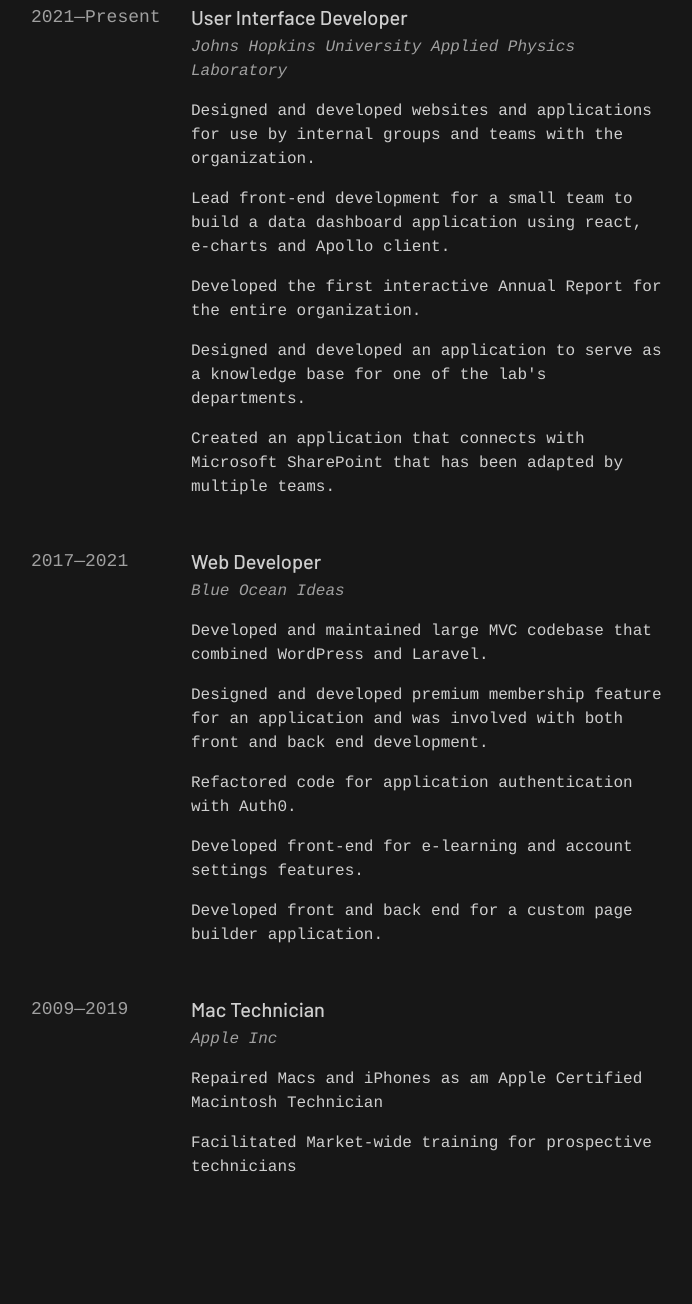
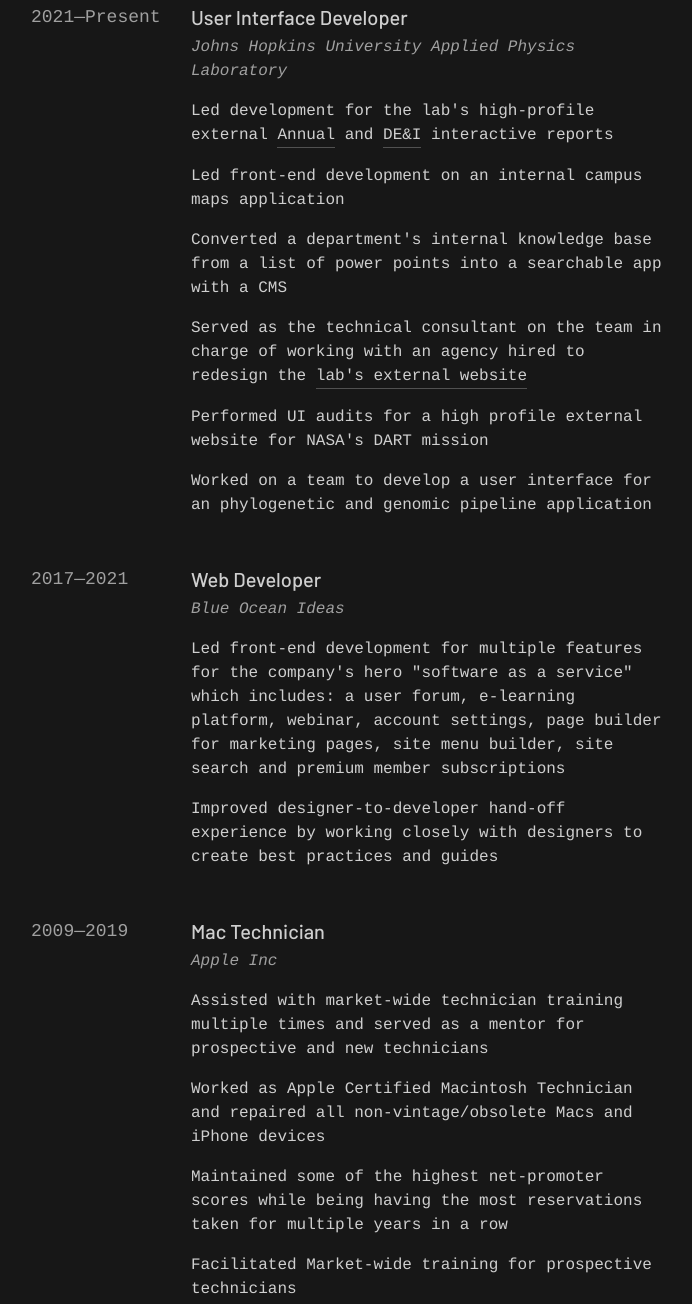
Before and after one commit to timuism/timuism, an Astro site: page /work-history in a window 1280 px wide. Shown: the part 373-1677 px from the top of the page, without its empty margins (97-789 px from the left). Built offline with nearby package versions, Linux system fonts and the light colour scheme; Astro itself is replaced by a stand-in of ours.

Commit message:
update work history to match resume

```diff
--- a/src/pages/work-history.astro
+++ b/src/pages/work-history.astro
@@ -1,5 +1,6 @@
 ---
 import Layout from "../layouts/Layout.astro";
+import Link from "../components/Link.astro";
 
 //@todo: list recent work:
 /**
@@ -51,26 +52,12 @@
           </h4>
 
           <ul class="space-y-4 mt-4">
-            <li>
-              Designed and developed websites and applications for use by
-              internal groups and teams with the organization.
-            </li>
-            <li>
-              Lead front-end development for a small team to build a data
-              dashboard application using react, e-charts and Apollo client.
-            </li>
-            <li>
-              Developed the first interactive Annual Report for the entire
-              organization.
-            </li>
-            <li>
-              Designed and developed an application to serve as a knowledge base
-              for one of the lab's departments.
-            </li>
-            <li>
-              Created an application that connects with Microsoft SharePoint
-              that has been adapted by multiple teams.
-            </li>
+            <li>Led development for the lab's high-profile external <Link href="https://jhuapl.edu/2021-Annual-Report" target="_blank">Annual</Link> and <Link href="https://jhuapl.edu/Diversity-Inclusion-Annual-Report-2021" target="_blank">DE&I</Link> interactive reports</li>
+            <li>Led front-end development on an internal campus maps application</li>
+            <li>Converted a department's internal knowledge base from a list of power points into a searchable app with a CMS</li>
+            <li>Served as the technical consultant on the team in charge of working with an agency hired to redesign the <Link href="https://www.jhuapl.edu" target="_blank">lab's external website</Link></li>
+            <li>Performed UI audits for a high profile external website for NASA's DART mission</li>
+            <li>Worked on a team to develop a user interface for an phylogenetic and genomic pipeline application</li>
           </ul>
         </div>
       </div>
@@ -89,21 +76,8 @@
         </h4>
 
         <ul class="space-y-4 mt-4">
-          <li>
-            Developed and maintained large MVC codebase that combined WordPress
-            and Laravel.
-          </li>
-          <li>
-            Designed and developed premium membership feature for an application
-            and was involved with both front and back end development.
-          </li>
-          <li>Refactored code for application authentication with Auth0.</li>
-          <li>
-            Developed front-end for e-learning and account settings features.
-          </li>
-          <li>
-            Developed front and back end for a custom page builder application.
-          </li>
+          <li>Led front-end development for multiple features for the company's hero "software as a service" which includes: a user forum, e-learning platform, webinar, account settings, page builder for marketing pages, site menu builder, site search and premium member subscriptions</li>
+          <li>Improved designer-to-developer hand-off experience by working closely with designers to create best practices and guides</li>
         </ul>
       </div>
     </div>
@@ -121,9 +95,9 @@
         </h4>
 
         <ul class="space-y-4 mt-4">
-          <li>
-            Repaired Macs and iPhones as am Apple Certified Macintosh Technician
-          </li>
+          <li>Assisted with market-wide technician training multiple times and served as a mentor for prospective and new technicians</li>
+          <li>Worked as Apple Certified Macintosh Technician and repaired all non-vintage/obsolete Macs and iPhone devices</li>
+          <li>Maintained some of the highest net-promoter scores while being having the most reservations taken for multiple years in a row</li>
           <li>Facilitated Market-wide training for prospective technicians</li>
         </ul>
       </div>
```
